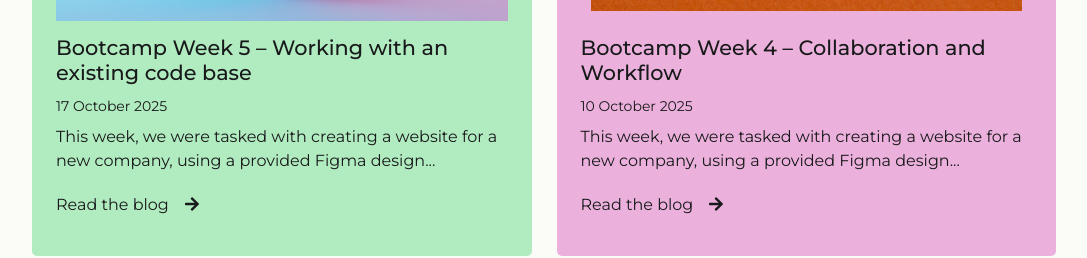
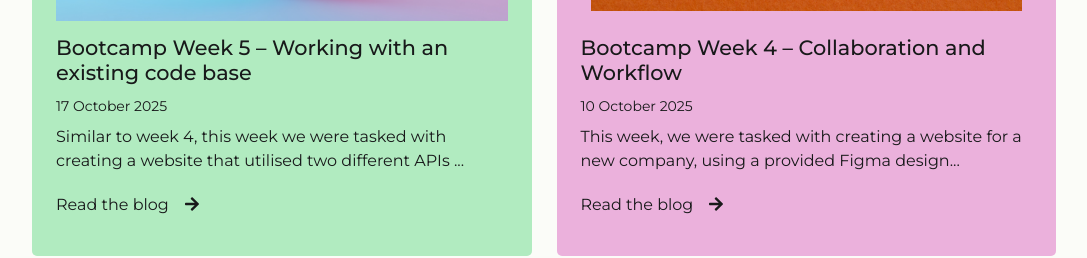
Before and after one commit to louiseka/portfolio, a React (Vite) app: page /blogs in a window 1280 px wide. Shown: the part 900-1158 px from the top of the page, without its empty margins (96-1183 px from the left). Built offline with nearby package versions, Linux system fonts and the light colour scheme.

Commit message:
Updating blog preview

```diff
--- a/src/blogdata.js
+++ b/src/blogdata.js
@@ -101,7 +101,7 @@ export const blogData = [
     name: "Bootcamp Week 5 – Working with an existing code base",
     date: "17 October 2025",
     shortDescription:
-      "This week, we were tasked with creating a website for a new company, using a provided Figma design...",
+      "Similar to week 4, this week we were tasked with creating a website that utilised two different APIs ...",
     thumbnailImg: "/assets/blog-imgs/ai-lightbulb.png",
     altText: "A lightbulb with a brain inside of it.",
     gridPosition: "nine",
```
